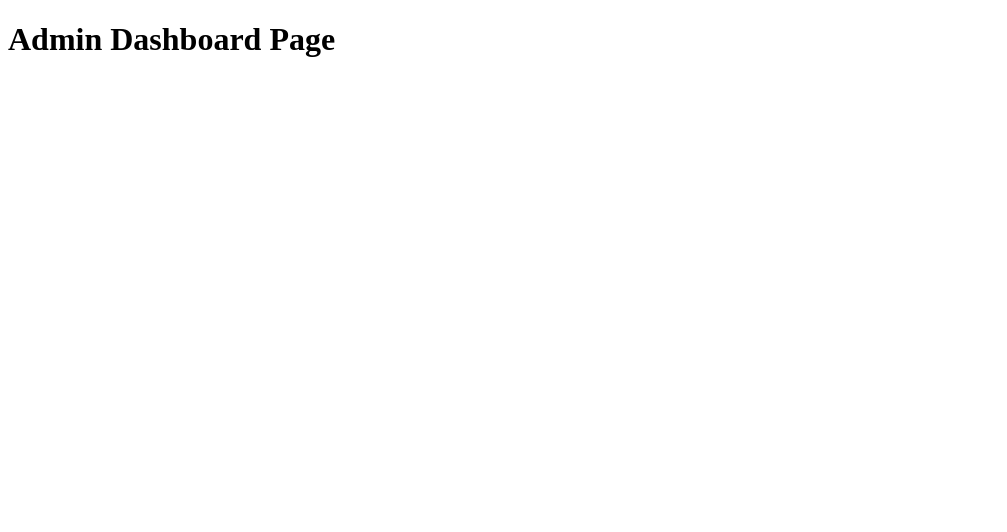
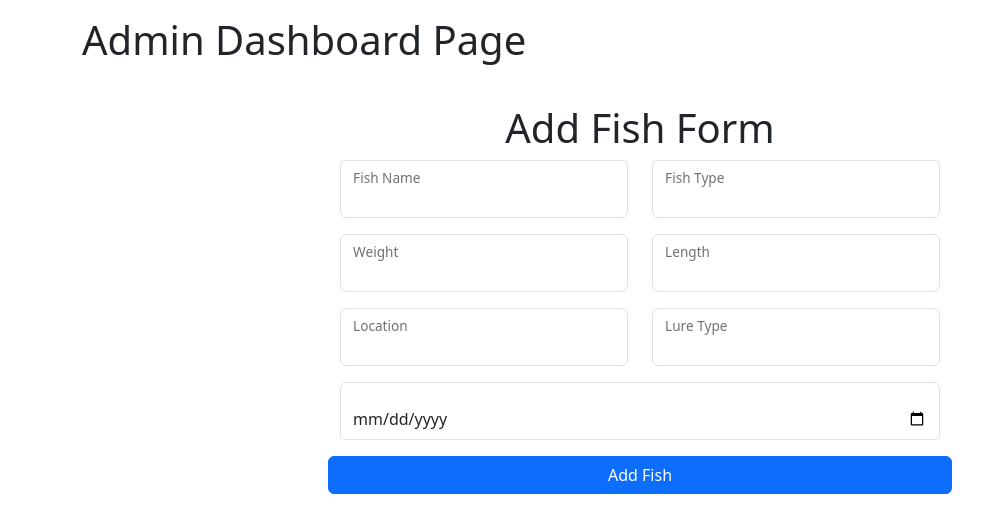
Before and after one commit to Ryan-Malloy/fish-tracker, a React (Create React App) app: page /admin in a window 1280 px wide. Shown: the top 532 px of the page, without its empty margins (0-1007 px from the left). Built offline with nearby package versions, Linux system fonts and the light colour scheme; no server answers; sample sign-in values are in the browser's storage.

Commit message:
working admin sign in and admin add fish form

```diff
--- a/package.json
+++ b/package.json
@@ -8,6 +8,7 @@
     "@testing-library/user-event": "^13.5.0",
     "bootstrap": "^5.3.2",
     "firebase": "^10.5.2",
+    "jquery": "^3.7.1",
     "react": "^18.2.0",
     "react-dom": "^18.2.0",
     "react-router-dom": "^6.18.0",
--- /dev/null
+++ b/src/components/AdminForm.js
@@ -0,0 +1,169 @@
+import { useState } from "react";
+import { ref, push, set } from "firebase/database";
+import { db } from "../config/firebase";
+
+const AdminForm = () => {
+	const [formData, setFormData] = useState({
+		name: "",
+		type: "",
+		date: "",
+		weight: "",
+		length: "",
+		location: "",
+		lure: "",
+	});
+
+	const handleChange = (event) => {
+		const { name, value } = event.target;
+		setFormData((prevState) => ({
+			...prevState,
+			[name]: value,
+		}));
+	};
+
+	const handleSubmit = (event) => {
+		event.preventDefault();
+		const fishRef = ref(db, "fishes");
+		const newFishRef = push(fishRef);
+		set(newFishRef, {
+			name: formData.name,
+			type: formData.type,
+			caught: [
+				{
+					date: formData.date,
+					weight: parseFloat(formData.weight),
+					length: parseFloat(formData.length),
+					location: formData.location,
+					lure: formData.lure,
+				},
+			],
+		});
+		// Reset the form data after submission
+		setFormData({
+			name: "",
+			type: "",
+			date: "",
+			weight: "",
+			length: "",
+			location: "",
+			lure: "",
+		});
+	};
+
+	return (
+		<form className="mx-auto" onSubmit={handleSubmit}>
+			{/* <div class="form-floating mb-3">
+                <input type="email" class="form-control" id="floatingInput" placeholder="name@example.com">
+                <label for="floatingInput">Email address</label>
+            </div> */}
+			<div className="row">
+				<div className="col">
+					<div className="form-floating mb-3">
+						<input
+							className="form-control"
+							type="text"
+							name="name"
+							value={formData.name}
+							onChange={handleChange}
+							id="fishName"
+							required
+						/>
+						<label for="fishName">Fish Name</label>
+					</div>
+				</div>
+				<div className="col">
+					<div className="form-floating mb-3">
+						<input
+							className="form-control"
+							type="text"
+							name="type"
+							value={formData.type}
+							onChange={handleChange}
+							id="fishType"
+							required
+						/>
+						<label for="fishType">Fish Type</label>
+					</div>
+				</div>
+			</div>
+			<div className="row">
+				<div className="col">
+					<div className="form-floating mb-3">
+						<input
+							className="form-control"
+							type="number"
+							name="weight"
+							value={formData.weight}
+							onChange={handleChange}
+							id="fishWeight"
+							required
+						/>
+						<label for="fishWeight">Weight</label>
+					</div>
+				</div>
+				<div className="col">
+					<div className="form-floating mb-3">
+						<input
+							className="form-control"
+							type="number"
+							name="length"
+							value={formData.length}
+							onChange={handleChange}
+							id="fishLength"
+							required
+						/>
+						<label for="fishLength">Length</label>
+					</div>
+				</div>
+			</div>
+			<div className="row">
+				<div className="col">
+					<div className="form-floating mb-3">
+						<input
+							className="form-control"
+							type="text"
+							name="location"
+							value={formData.location}
+							onChange={handleChange}
+							id="fishLocation"
+							required
+						/>
+						<label for="fishLocation">Location</label>
+					</div>
+				</div>
+				<div className="col">
+					<div className="form-floating mb-3">
+						<input
+							className="form-control"
+							type="text"
+							name="lure"
+							value={formData.lure}
+							onChange={handleChange}
+							id="fishLure"
+							required
+						/>
+						<label for="fishLure">Lure Type</label>
+					</div>
+				</div>
+			</div>
+			<div className="row">
+				<div className="form-floating mb-3">
+					<input
+						className="form-control"
+						type="date"
+						name="date"
+						value={formData.date}
+						onChange={handleChange}
+						id="fishDate"
+						required
+					/>
+				</div>
+				<button className="btn btn-primary" type="submit">
+					Add Fish
+				</button>
+			</div>
+		</form>
+	);
+};
+
+export default AdminForm;
--- a/src/index.js
+++ b/src/index.js
@@ -1,5 +1,8 @@
 import React from 'react';
 import ReactDOM from 'react-dom/client';
+import "bootstrap/dist/css/bootstrap.min.css";
+import 'jquery/dist/jquery.min.js'
+import 'bootstrap/dist/js/bootstrap.min.js'
 import './styles/App.css'
 import App from './App';
 
--- a/src/pages/AdminDashboardPage.js
+++ b/src/pages/AdminDashboardPage.js
@@ -1,9 +1,21 @@
+import AdminForm from "../components/AdminForm";
+
 const AdminDashboardPage = () => {
-  return (
-    <div>
-      <h1>Admin Dashboard Page</h1>
-    </div>
-  )
-}
+	return (
+		<>
+			<section>
+				<div className="container">
+					<h1>Admin Dashboard Page</h1>
+				</div>
+			</section>
+      <section>
+        <div className="container">
+          <h1 className="text-center">Add Fish Form</h1>
+          <AdminForm/>
+        </div>
+      </section>
+		</>
+	);
+};
 
-export default AdminDashboardPage
+export default AdminDashboardPage;
--- a/src/pages/AdminLoginPage.js
+++ b/src/pages/AdminLoginPage.js
@@ -1,16 +1,19 @@
 import { useState } from "react";
 import { signInWithEmailAndPassword } from "../config/firebase.js";
+import { useNavigate } from "react-router-dom";
 
 const AdminLogin = () => {
 	const [email, setEmail] = useState("");
 	const [password, setPassword] = useState("");
 	const [error, setError] = useState(null);
+  const navigate = useNavigate();
 
 	const handleSubmit = async (e) => {
 		e.preventDefault();
 
 		try {
 			await signInWithEmailAndPassword(email, password);
+      navigate('/admin');
 		} catch (err) {
 			setError(err.message);
 		}
--- a/src/pages/HomePage.js
+++ b/src/pages/HomePage.js
@@ -1,12 +1,21 @@
 import TestComponent from "../components/TestComponent"
+import AdminForm from "../components/AdminForm"
 
 const HomePage = () => {
 
 
   return (
-    <div>
+    <div className="container">
         <h1>Home Page</h1>
-        <TestComponent></TestComponent>
+        <div className="row">
+          <div className="col">
+            <a href="admin/login">Admin Login</a>
+          </div>
+          <div className="col">
+            <a href="admin/dashboard">Admin Dashboard</a>
+          </div>
+        </div>
+
     </div>
   )
 }
--- a/src/styles/App.css
+++ b/src/styles/App.css
@@ -0,0 +1,7 @@
+section {
+    padding: 1rem;
+}
+
+form {
+    max-width: 600px;
+}
```
Also changed, not shown: 1 other file (tests, documents, lock files or other folders).
